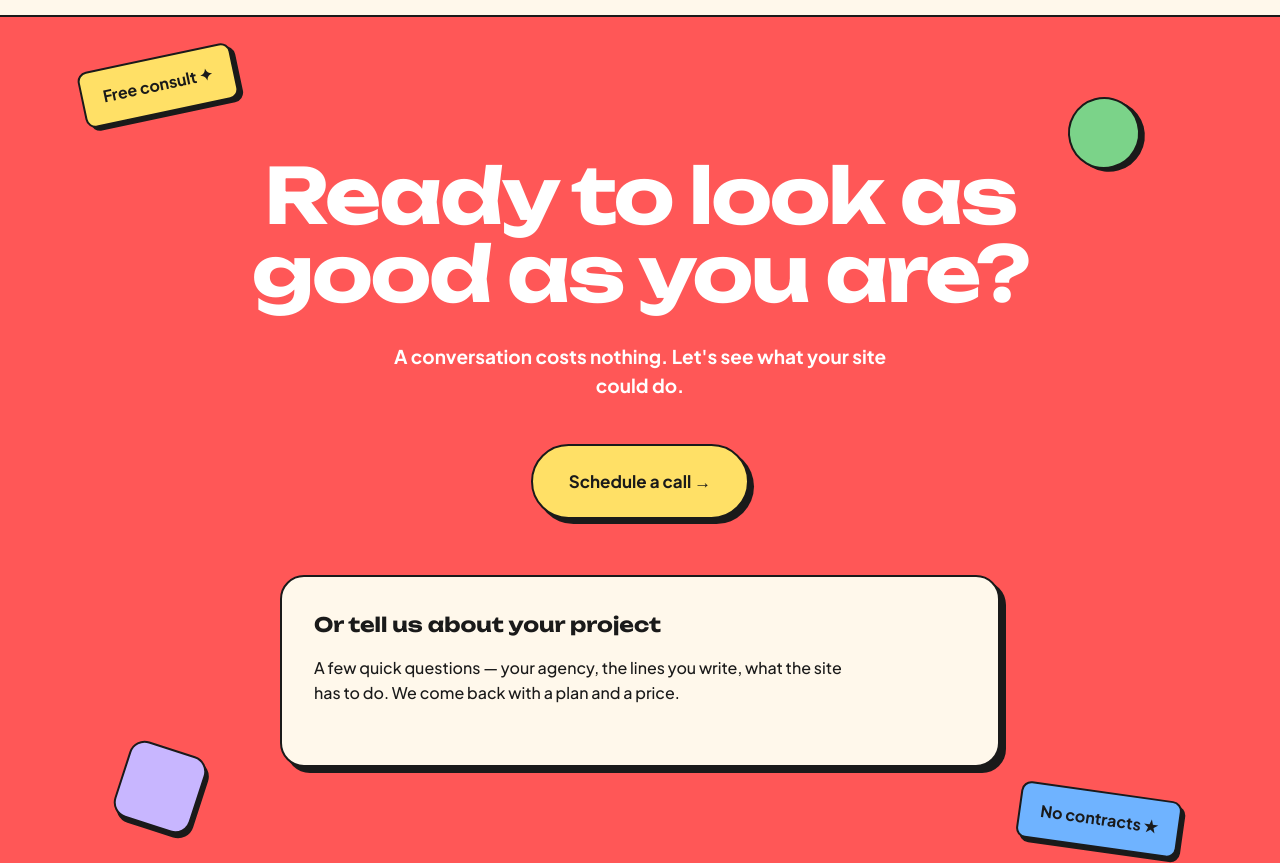
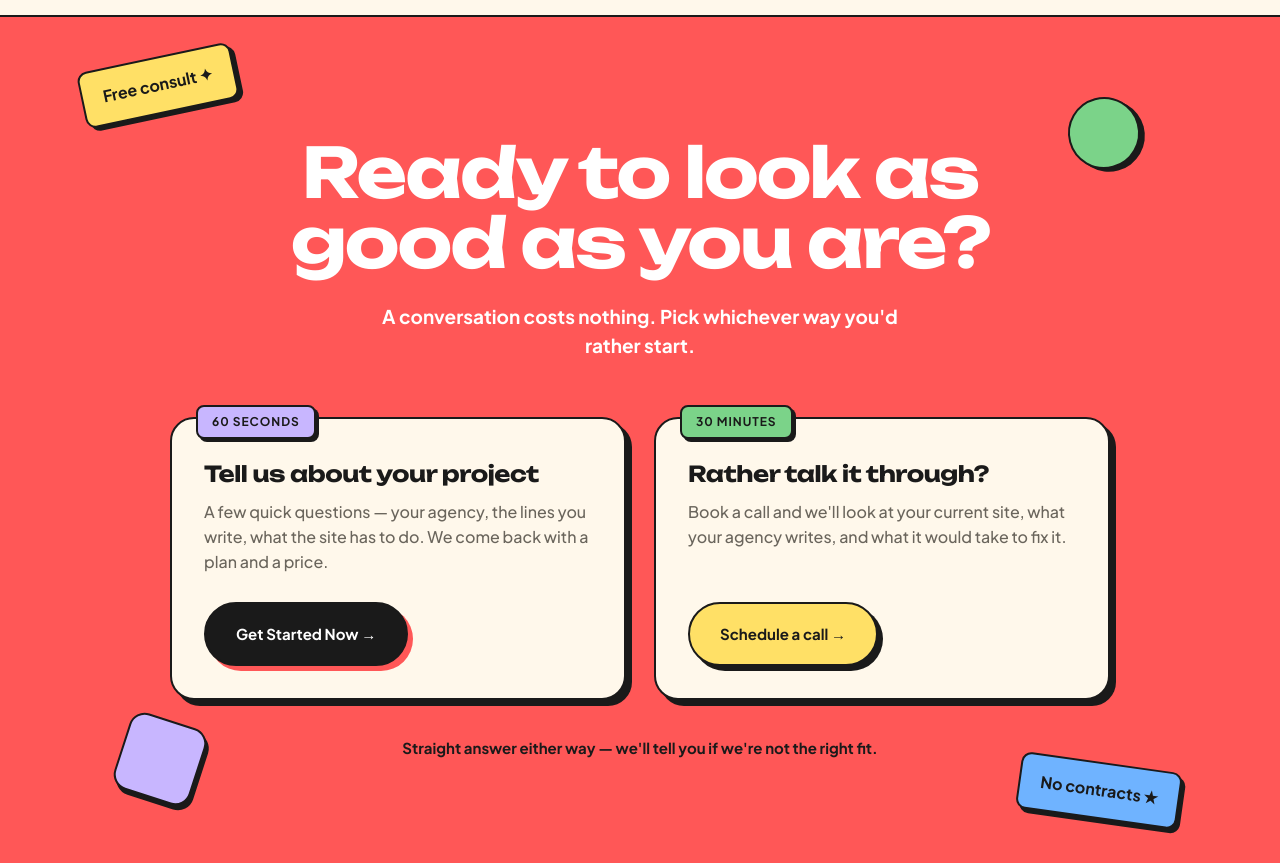
Before and after one commit to TomsTools11/insure-pages, an Astro site in the folder site/: page / in a window 1280 px wide. Shown: the part 4000-4863 px from the top of the page. Built offline with nearby package versions, Linux system fonts and the light colour scheme; Astro itself is replaced by a stand-in of ours; a script that the page names is missing.

Commit message:
Rebuild the contact band as two side-by-side paths (#8)
Implements the Contact Band design from the "Insure Pages contact form"
Claude Design project. The band's near-empty form shell — a heading, a
line of copy and one vendor button on a wide cream card — becomes two
cards that offer the reader a choice:

- "60 seconds" / Tell us about your project → opens the Kiwiform form
- "30 minutes" / Rather talk it through?    → the FormRobin call form

The Kiwiform embed is a popup type, so it builds its own trigger button.
Rather than restyling that button in place, the host div is now hidden
and the card's own button forwards the click to it. The card therefore
carries the site's own markup, classes and copy, and its href still
reaches the hosted form when JavaScript is off or the embed is blocked —
which the <noscript> block previously covered, so it is gone.

The design's own values carry over verbatim (grid, card chrome, corner
tags, type scale, both button treatments — the design was built from the
repo's tokens, so the buttons are the existing .btn-ink and .btn-yellow).
One deviation: the closing reassurance line is set in ink rather than
white. White at 15px bold is 3.1:1 on the red band, under the 4.5:1 AA
needs below the large-text threshold; ink is 5.5:1 and keeps the scale.


Claude-Session: https://claude.ai/code/session_01PSGqrrGfoy9qfJZV2aRWPB

Co-authored-by: Claude <noreply@anthropic.com>

```diff
--- a/site/src/components/ContactCta.astro
+++ b/site/src/components/ContactCta.astro
@@ -5,38 +5,66 @@
   <span class="cta-deco cta-deco-4" aria-hidden="true"></span>
   <div class="container">
     <h2>Ready to look as good as you are?</h2>
-    <p>A conversation costs nothing. Let's see what your site could do.</p>
-    <div class="cta-actions">
+    <p class="cta-lede">
+      A conversation costs nothing. Pick whichever way you'd rather start.
+    </p>
+
+    <div class="paths">
+      <div class="path-card">
+        <span class="path-tag tag-form">60 seconds</span>
+        <h3 class="path-title">Tell us about your project</h3>
+        <p class="path-copy">
+          A few quick questions — your agency, the lines you write, what the
+          site has to do. We come back with a plan and a price.
+        </p>
+        <a
+          href="https://share.kiwiform.com/to/ofwodo6p"
+          target="_blank"
+          rel="noopener"
+          class="btn btn-ink path-btn"
+          data-kiwi-trigger
+          >Get Started Now →</a
+        >
+        <!-- The embed builds its own trigger button. It stays hidden and the
+             card's button forwards the click, so the card keeps the site's own
+             markup and still reaches the form as a plain link when the embed
+             is blocked or JavaScript is off. -->
+        <div
+          class="kiwi-embed"
+          data-kiwiform-live="cmtd4evv70ap0dqpgd3y66f2w"
+          hidden
+        >
+        </div>
+      </div>
+
+      <div class="path-card">
+        <span class="path-tag tag-call">30 minutes</span>
+        <h3 class="path-title">Rather talk it through?</h3>
+        <p class="path-copy">
+          Book a call and we'll look at your current site, what your agency
+          writes, and what it would take to fix it.
+        </p>
         <a
           href="https://formrobin.com/f/344no93"
           target="_blank"
           rel="noopener"
-        class="btn btn-yellow cta-btn"
+          class="btn btn-yellow path-btn"
           >Schedule a call →</a
         >
       </div>
-    <div class="form-shell">
-      <h3 class="form-title">Or tell us about your project</h3>
-      <p class="form-copy">
-        A few quick questions — your agency, the lines you write, what the site
-        has to do. We come back with a plan and a price.
+    </div>
+
+    <p class="cta-reassure">
+      Straight answer either way — we'll tell you if we're not the right fit.
     </p>
-      <div class="kiwi-embed" data-kiwiform-live="cmtd4evv70ap0dqpgd3y66f2w"></div>
-      <noscript>
-        <p class="form-fallback">
-          Our contact form needs JavaScript. You can also fill it in directly at
-          <a href="https://share.kiwiform.com/to/ofwodo6p"
-            >share.kiwiform.com/to/ofwodo6p</a
-          >.
-        </p>
-      </noscript>
-    </div>
   </div>
 </section>
 
 <script is:inline>
   (function () {
     var ORIGIN = "https://share.kiwiform.com";
+    var host = document.querySelector("[data-kiwiform-live]");
+    var trigger = document.querySelector("[data-kiwi-trigger]");
     var loaded = false;
 
     function loadEmbed() {
@@ -48,12 +76,25 @@
       document.body.appendChild(s);
     }
 
-    /* The embed opens the form in a modal it appends to <body>. That modal
-       ships without dialog semantics, a labelled close control, a titled
-       iframe, or Escape-to-dismiss, so add them as it appears. */
+    /* Open the popup from the card's own button. Until embed.js has built its
+       hidden trigger the click falls through to the href, which is the same
+       form on its own page. */
+    if (host && trigger) {
+      trigger.addEventListener("click", function (e) {
+        var embedBtn = host.querySelector("button");
+        if (!embedBtn) return;
+        e.preventDefault();
+        trigger.focus({ preventScroll: true });
+        embedBtn.click();
+      });
+    }
+
+    /* The popup the embed appends to <body> ships without dialog semantics, a
+       labelled close control, a titled iframe, or Escape-to-dismiss, so add
+       them as it appears. */
     var behind = [];
     var dialog = null;
-    var trigger = null;
+    var opener = null;
 
     function isEmbedOverlay(node) {
       if (!node || node.nodeType !== 1 || node.tagName !== "DIV") return false;
@@ -70,7 +111,7 @@
 
     function openDialog(overlay) {
       dialog = overlay;
-      trigger = document.activeElement;
+      opener = document.activeElement;
       var panel = overlay.firstElementChild || overlay;
       panel.setAttribute("role", "dialog");
       panel.setAttribute("aria-modal", "true");
@@ -98,8 +139,8 @@
       for (var i = 0; i < behind.length; i++) behind[i].removeAttribute("inert");
       behind = [];
       dialog = null;
-      if (trigger && trigger.isConnected) trigger.focus({ preventScroll: true });
-      trigger = null;
+      if (opener && opener.isConnected) opener.focus({ preventScroll: true });
+      opener = null;
     }
 
     new MutationObserver(function (records) {
@@ -137,7 +178,7 @@
 
 <style>
   .cta-band {
-    padding: 140px 0;
+    padding: 120px 0;
     background: var(--red);
     border-top: 2px solid var(--ink);
     border-bottom: 2px solid var(--ink);
@@ -187,71 +228,83 @@
   h2 {
     font-family: "Unbounded", sans-serif;
     font-weight: 700;
-    font-size: clamp(40px, 6vw, 80px);
+    font-size: clamp(40px, 5.4vw, 72px);
     line-height: 1.02;
     letter-spacing: -0.03em;
     color: #fff;
-    max-width: 980px;
-    margin: 0 auto 28px;
+    max-width: 900px;
+    margin: 0 auto 24px;
     position: relative;
   }
-  p {
+  .cta-lede {
+    position: relative;
     font-size: 19px;
     color: #fff;
-    font-weight: 700; /* bold => AA large-text threshold on red */
-    max-width: 540px;
-    margin: 0 auto 44px;
+    font-weight: 700; /* 19px bold clears the AA large-text threshold on red */
+    max-width: 560px;
+    margin: 0 auto 56px;
+  }
+  .paths {
     position: relative;
+    display: grid;
+    grid-template-columns: repeat(auto-fit, minmax(300px, 1fr));
+    gap: 28px;
+    max-width: 940px;
+    margin: 0 auto;
+    text-align: left;
   }
-  .cta-actions { position: relative; margin-bottom: 56px; }
-  .cta-btn { font-size: 17px; padding: 22px 36px; }
-  .form-shell {
+  .path-card {
     position: relative;
-    max-width: 720px;
-    margin: 0 auto;
+    display: flex;
+    flex-direction: column;
     background: var(--cream);
     border: 2px solid var(--ink);
     border-radius: 24px;
     box-shadow: 6px 6px 0 var(--ink);
     padding: 32px;
-    text-align: left;
   }
-  .form-title {
+  .path-tag {
+    position: absolute;
+    top: -14px;
+    left: 24px;
+    border: 2px solid var(--ink);
+    border-radius: 8px;
+    padding: 6px 14px;
+    font-weight: 700;
+    font-size: 12px;
+    letter-spacing: 0.08em;
+    text-transform: uppercase;
+    box-shadow: 3px 3px 0 var(--ink);
+  }
+  .tag-form { background: var(--lavender); }
+  .tag-call { background: var(--green); }
+  .path-title {
     font-family: "Unbounded", sans-serif;
     font-weight: 700;
-    font-size: 20px;
-    margin-bottom: 16px;
+    font-size: 22px;
+    line-height: 1.15;
+    letter-spacing: -0.02em;
+    margin: 10px 0 14px;
   }
-  .form-copy {
-    color: var(--ink);
+  .path-copy {
     font-size: 16px;
     font-weight: 500;
-    max-width: 48ch;
+    color: var(--muted);
     margin: 0 0 28px;
+    text-wrap: pretty;
   }
-  .form-fallback { color: var(--ink); font-weight: 600; }
-  .form-fallback a { color: var(--ink); }
-  /* The embed injects its own inline-styled trigger button; pull it back into
-     the site's button system. Inline styles lose to !important here. */
-  .kiwi-embed :global(button) {
-    width: auto !important;
-    height: auto !important;
-    padding: 18px 30px !important;
-    background: var(--ink) !important;
-    color: #fff !important;
-    border: 2px solid var(--ink) !important;
-    border-radius: 100px !important;
-    box-shadow: 5px 5px 0 var(--red) !important;
-    font-family: "Plus Jakarta Sans", system-ui, sans-serif !important;
-    font-weight: 700 !important;
-    font-size: 15px !important;
-    opacity: 1 !important;
-    transform: none !important;
-    transition: all 0.15s ease !important;
-  }
-  .kiwi-embed :global(button:hover) {
-    transform: translate(-2px, -2px) !important;
-    box-shadow: 7px 7px 0 var(--red) !important;
+  .path-btn { align-self: flex-start; margin-top: auto; }
+  .kiwi-embed[hidden] { display: none; }
+  .cta-reassure {
+    position: relative;
+    max-width: 600px;
+    margin: 36px auto 0;
+    font-size: 15px;
+    font-weight: 700;
+    /* The design sets this line in white. At 15px bold that is 3.1:1 on red,
+       under the 4.5:1 AA needs below the large-text threshold, so it takes ink
+       (5.5:1) and keeps the design's type scale. */
+    color: var(--ink);
   }
   @media (max-width: 900px) {
     .cta-band { padding: 72px 0; }
```
Also changed, not shown: site/tests/conversion.test.mjs (+13 -7 lines), README.md. Lines whose indentation alone changed are shown as unchanged.
